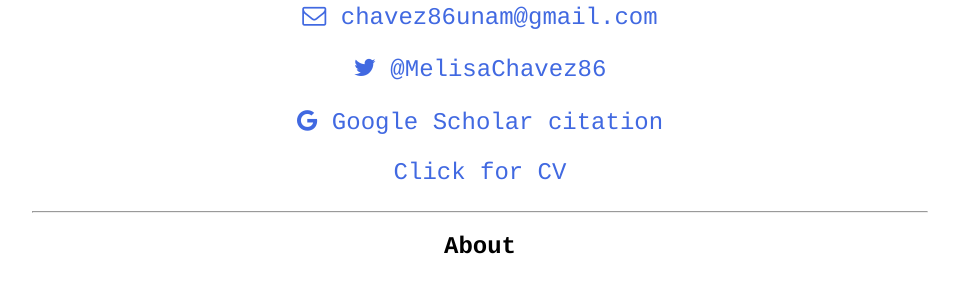
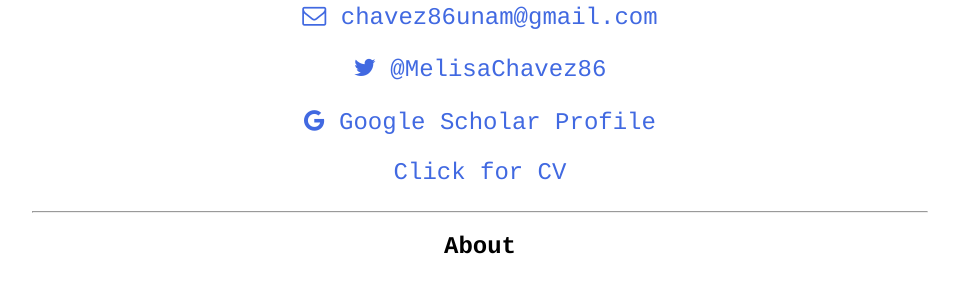
Before and after one commit to BouzasLab25/bouzaslab25.github.io, a Jekyll site: the page built from people/melisa.html, in a window 1280 px wide and 900 px high, scrolled down 555 px. Shown: the part 151-434 px from the top of the window, without its empty margins (160-1119 px from the left). Built offline with Jekyll 4.4.1, drawn with Linux system fonts in a browser that asks for light colours.

Commit message:
Update melisa.html

```diff
--- a/people/melisa.html
+++ b/people/melisa.html
@@ -17,7 +17,7 @@ title: Lab25 Melisa
  <a class='link' href="https://twitter.com/@MelisaChavez86"><i class="fa fa-twitter" ></i> @MelisaChavez86 </a>
  </p>
  <p>
-<a class='link' href="https://scholar.google.com/citations?user=LCgROaQAAAAJ&hl=es"><i class="fa fa-google"></i> Google Scholar citation</a>
+<a class='link' href="https://scholar.google.com/citations?user=LCgROaQAAAAJ&hl=es"><i class="fa fa-google"></i> Google Scholar Profile</a>
 </p>
 <p>
  <a class='link' href="/documents/CV_Melisa.pdf"> Click for CV </a>
```
